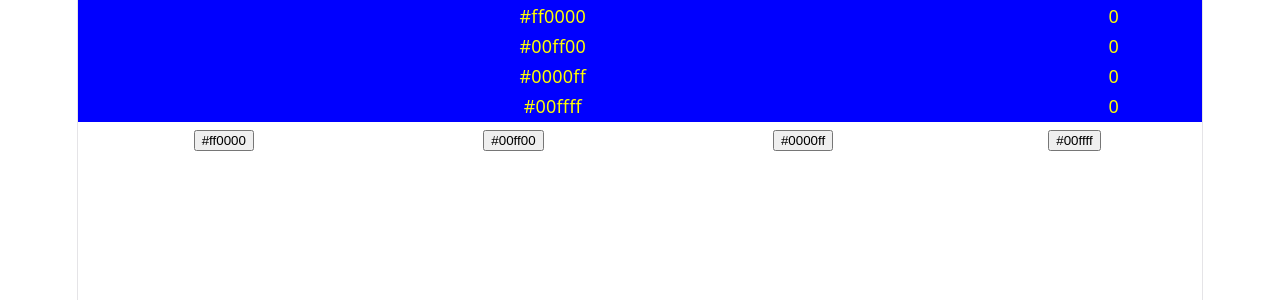
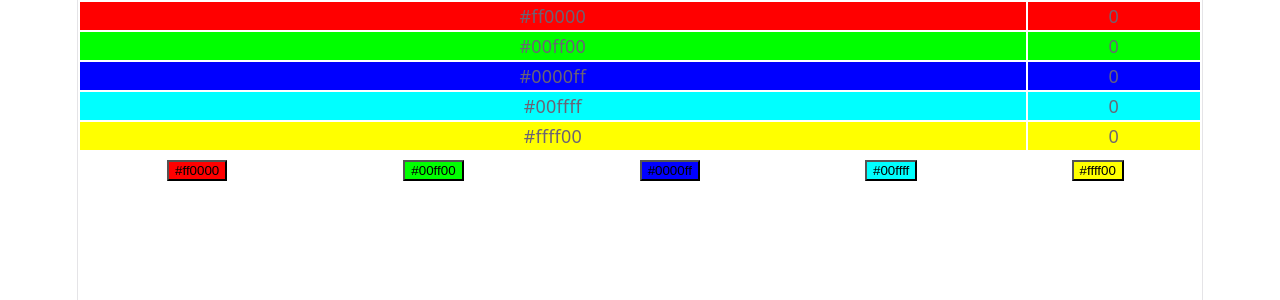
Before and after one commit to amird55/presser, a React (Vite) app: page / in a window 1280 px wide. Shown: the top 300 px of the page. Built offline with nearby package versions, Linux system fonts and the light colour scheme.

Commit message:
הצגת צבעי רקע על הכפתורים ועל שורות התצוגה

```diff
--- a/src/stats/ColoredButton.jsx
+++ b/src/stats/ColoredButton.jsx
@@ -2,7 +2,7 @@ import React from 'react';
 
 function ColoredButton({clr,submitFunc}) {
     return (
-        <button onClick={submitFunc}>{clr}</button>
+        <button onClick={submitFunc} style={{backgroundColor: clr}}>{clr}</button>
     );
 }
 
--- a/src/stats/CounterShow.jsx
+++ b/src/stats/CounterShow.jsx
@@ -2,9 +2,9 @@ import React from 'react';
 
 function CounterShow({cntr}) {
     return (
-        <table style={{backgroundColor:"blue",color:"yellow" }}>
+        <table>
             {Object.entries(cntr).map(([clrName, cntVal]) => (
-                <tr key={clrName}>
+                <tr key={clrName} style={{backgroundColor: clrName}}>
                     <td>{clrName}</td>
                     <td>{cntVal}</td>
                 </tr>
--- a/src/stats/StatsPage.jsx
+++ b/src/stats/StatsPage.jsx
@@ -9,6 +9,7 @@ function StatsPage(props) {
             '#00ff00': 0,
             '#0000ff': 0,
             '#00ffff': 0,
+            '#ffff00': 0,
         }
     );
     const incCount = (clr)=>{
```
